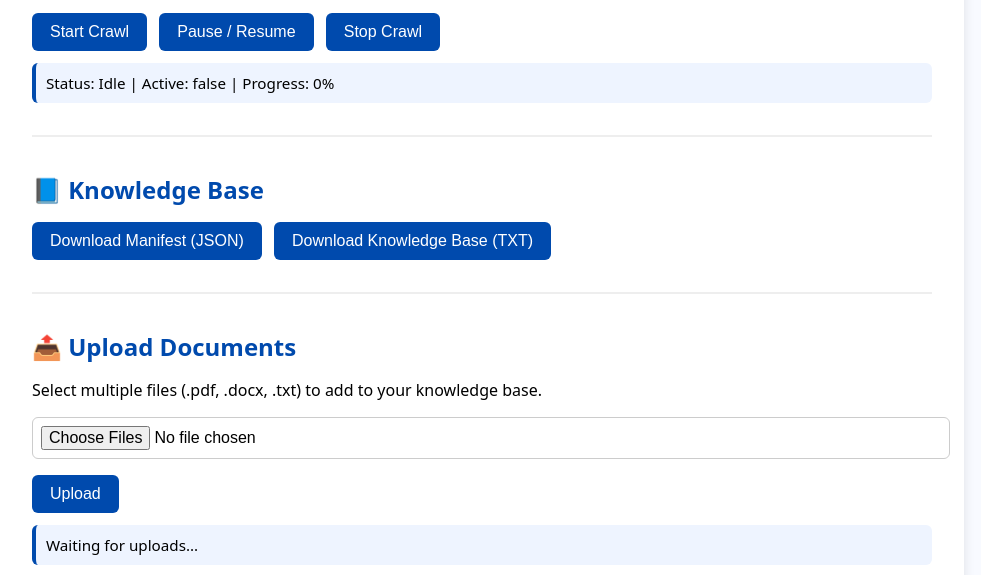
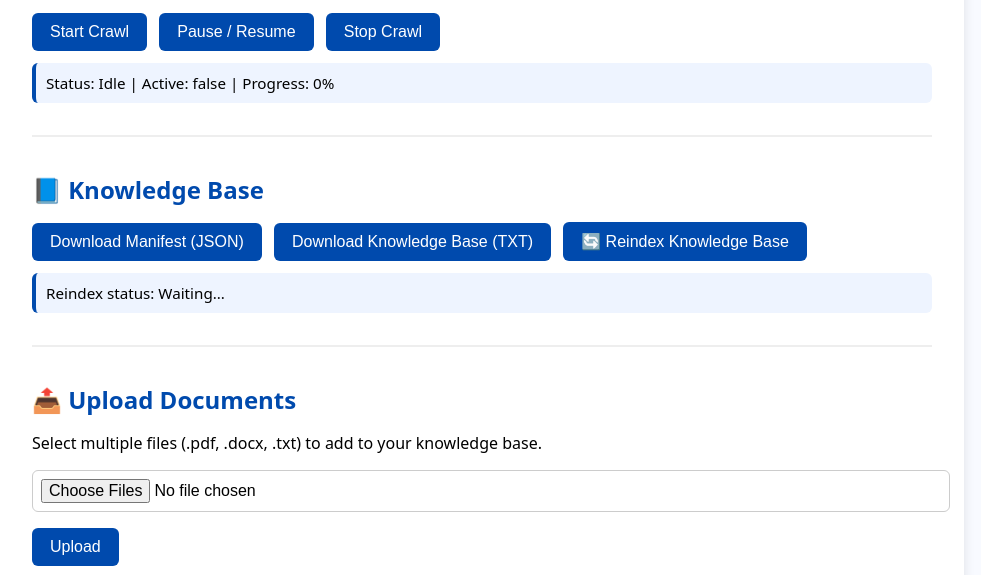
Before and after one commit to cryansf/novacool_rag, a plain HTML site: page templates/uploader.html in a window 1280 px wide. Shown: the part 205-780 px from the top of the page, without its empty margins (158-1139 px from the left). Drawn offline with Linux system fonts and the light colour scheme; no server answers.

Commit message:
Update uploader.html

```diff
--- a/templates/uploader.html
+++ b/templates/uploader.html
@@ -82,6 +82,8 @@
       <h2>📘 Knowledge Base</h2>
       <button onclick="downloadFile('/data/manifest.json')">Download Manifest (JSON)</button>
       <button onclick="downloadFile('/data/knowledge_base.txt')">Download Knowledge Base (TXT)</button>
+      <button onclick="reindexNow()">🔄 Reindex Knowledge Base</button>
+      <div class="status" id="reindexStatus">Reindex status: Waiting...</div>
     </div>
 
     <div class="section">
@@ -100,6 +102,7 @@
   </div>
 
   <script>
+    // --- CRAWLER CONTROLS ---
     async function startCrawl() {
       const url = document.getElementById("crawlUrl").value.trim();
       if (!url) return alert("Please enter a base URL.");
@@ -128,6 +131,7 @@
       document.getElementById("crawlStatus").textContent = data.message || "Stop error";
     }
 
+    // --- FILE UPLOADS ---
     async function uploadFiles() {
       const files = document.getElementById("fileInput").files;
       const statusDiv = document.getElementById("uploadStatus");
@@ -164,7 +168,20 @@
       window.open(path, "_blank");
     }
 
-    // Auto-refresh crawler status
+    // --- REINDEX TRIGGER ---
+    async function reindexNow() {
+      const div = document.getElementById("reindexStatus");
+      div.textContent = "Reindexing knowledge base...";
+      try {
+        const res = await fetch("/reindex", { method: "POST" });
+        const data = await res.json();
+        div.textContent = data.message || data.error || "Reindex complete.";
+      } catch (err) {
+        div.textContent = "Error: " + err.message;
+      }
+    }
+
+    // --- AUTO STATUS POLLING ---
     async function pollStatus() {
       try {
         const res = await fetch("/crawler_status");
```
